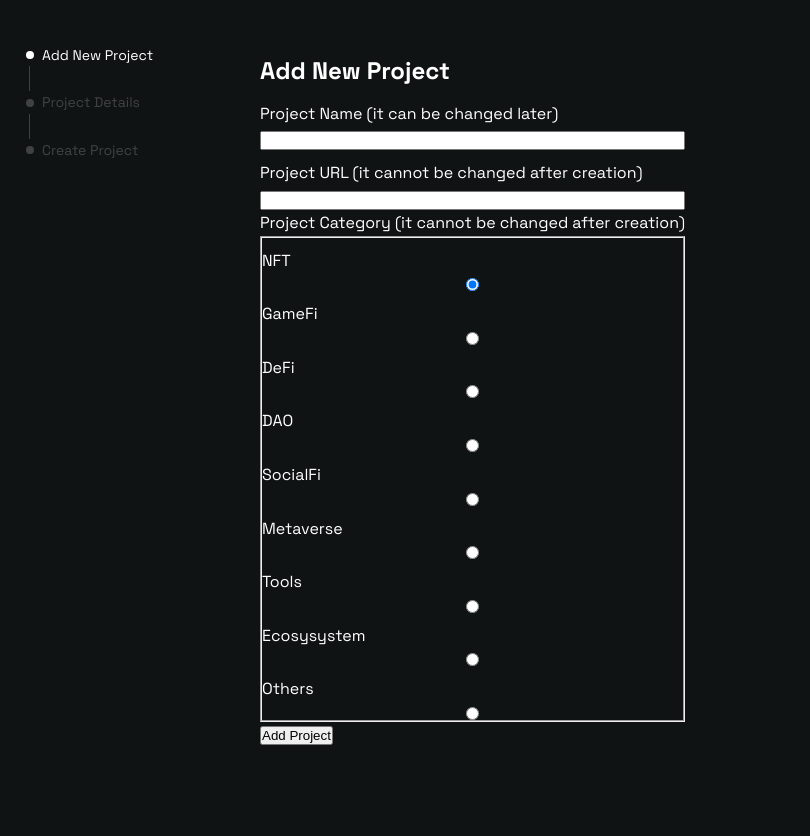
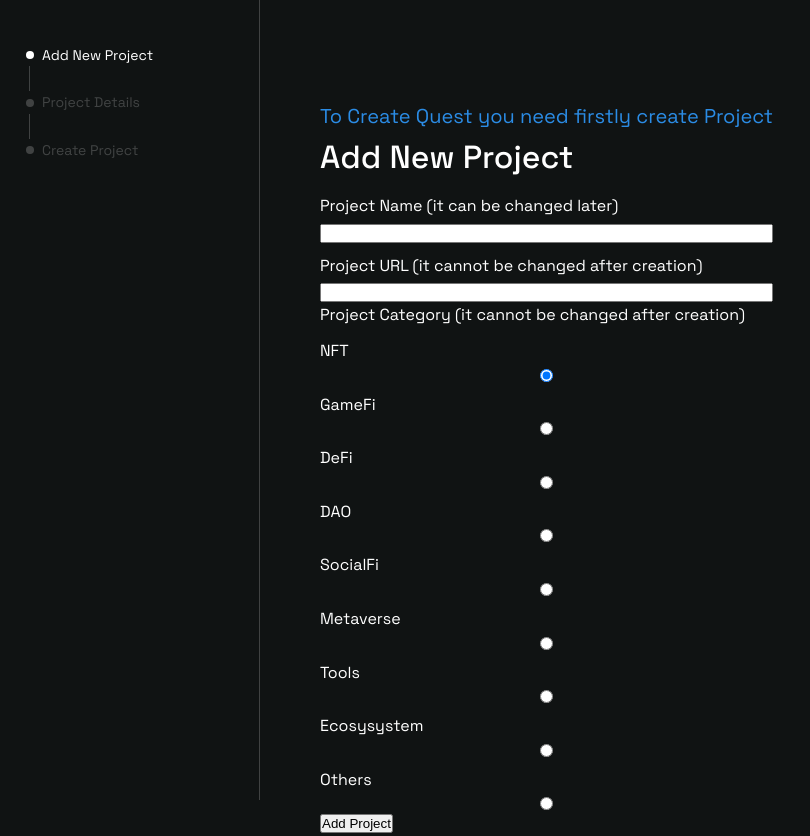
Before and after one commit to gurugu-test-projects/quest-multi-step-form, a Next.js app: page / in a window 1280 px wide. Shown: the whole page, without its empty margins (0-810 px from the left). Before the commit the page ends 800 px from the top, so only its background shows below. Built offline with nearby package versions, Linux system fonts and the light colour scheme.

Commit message:
feat: add basic form styles

```diff
--- a/components/styles/Stepper.module.scss
+++ b/components/styles/Stepper.module.scss
@@ -2,6 +2,7 @@
   height: 100vh;
   font-size: 14px;
   flex: 0 1 260px;
+  border-right: 1px solid rgba(#fff, 0.2);
 }
 
 .steps {
--- a/features/Form/AddNewProject/AddNewProject.tsx
+++ b/features/Form/AddNewProject/AddNewProject.tsx
@@ -1,6 +1,7 @@
 import React from "react";
 import { useForm, SubmitHandler } from "react-hook-form";
 
+import styles from "../styles/Form.module.scss";
 import { Step, IForm } from "../../../utils/types";
 import { Field } from "../../../components/Field";
 import { useAppState } from "../../../context/form-context";
@@ -44,8 +45,10 @@ function AddNewProject({ handleStepChange, formData, handleFormData }: IProps) {
   };
 
   return (
-    <form onSubmit={handleSubmit(saveData)}>
-      <h2>Add New Project</h2>
+    <form className={styles.form} onSubmit={handleSubmit(saveData)}>
+      <h1>To Create Quest you need firstly create Project</h1>
+      <fieldset>
+        <legend>Add New Project</legend>
         <Field
           label="Project Name (it can be changed later)"
           error={errors.projectName}
@@ -59,7 +62,7 @@ function AddNewProject({ handleStepChange, formData, handleFormData }: IProps) {
           <input id="projectUrl" {...register("projectUrl")} />
         </Field>
         <label>Project Category (it cannot be changed after creation)</label>
-      <fieldset>
+        <div>
           {projectCategory.map((category) => (
             <Field key={category} label={category}>
               <input
@@ -70,8 +73,8 @@ function AddNewProject({ handleStepChange, formData, handleFormData }: IProps) {
               />
             </Field>
           ))}
+        </div>
       </fieldset>
-
       <button type="submit">Add Project</button>
     </form>
   );
--- a/features/Form/CreateProject/CreateProject.tsx
+++ b/features/Form/CreateProject/CreateProject.tsx
@@ -2,6 +2,7 @@ import React from "react";
 import { useForm, SubmitHandler } from "react-hook-form";
 import { useRouter } from "next/router";
 
+import styles from "../styles/Form.module.scss";
 import { Step, IForm } from "../../../utils/types";
 import { Field } from "../../../components/Field";
 import { useAppState } from "../../../context/form-context";
@@ -32,8 +33,8 @@ function CreateProject({ handleStepChange, formData, handleFormData }: IProps) {
   };
 
   return (
-    <form onSubmit={handleSubmit(saveData)}>
-      <h2>Create Project</h2>
+    <form className={styles.form} onSubmit={handleSubmit(saveData)}>
+      <h1>Create Project</h1>
       <fieldset>
         <legend>How many full-time workers on the project?</legend>
         <Field>
--- a/features/Form/ProjectDetails/ProjectDetails.tsx
+++ b/features/Form/ProjectDetails/ProjectDetails.tsx
@@ -1,6 +1,7 @@
 import React from "react";
 import { useForm, SubmitHandler } from "react-hook-form";
 
+import styles from "../styles/Form.module.scss";
 import { Step, IForm } from "../../../utils/types";
 import { Field } from "../../../components/Field";
 import { useAppState } from "../../../context/form-context";
@@ -40,8 +41,8 @@ function ProjectDetails({
   };
 
   return (
-    <form onSubmit={handleSubmit(saveData)}>
-      <h2>Project Details</h2>
+    <form className={styles.form} onSubmit={handleSubmit(saveData)}>
+      <h1>Project Details</h1>
       <fieldset>
         <legend>What is your main goal with AlphaQuest?</legend>
         {goals.map((goal) => (
--- /dev/null
+++ b/features/Form/styles/Form.module.scss
@@ -0,0 +1,19 @@
+.form {
+  margin-top: 100px;
+  margin-left: 60px;
+
+  h1 {
+    font-size: 20px;
+    font-weight: 400;
+    color: var(--color-font-secondary);
+  }
+
+  fieldset {
+    border: 0;
+  }
+
+  legend {
+    font-size: 32px;
+    font-weight: 500;
+  }
+}
--- a/styles/Home.module.scss
+++ b/styles/Home.module.scss
@@ -1,7 +1,7 @@
 .container {
   display: flex;
   justify-content: flex-start;
-  align-items: center;
+  align-items: flex-start;
 }
 
 @media (max-width: 600px) {
```
Lines whose indentation alone changed are shown as unchanged.
